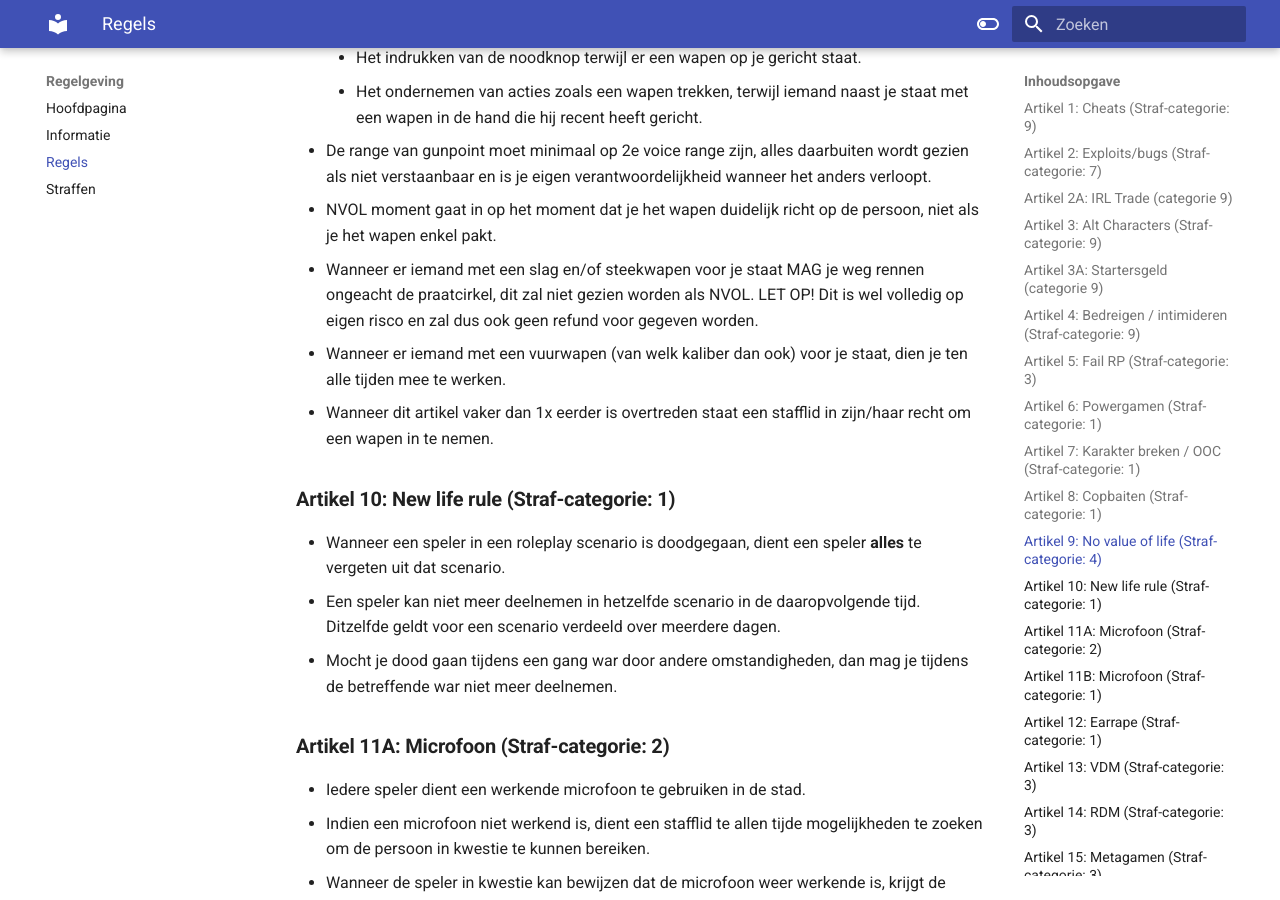
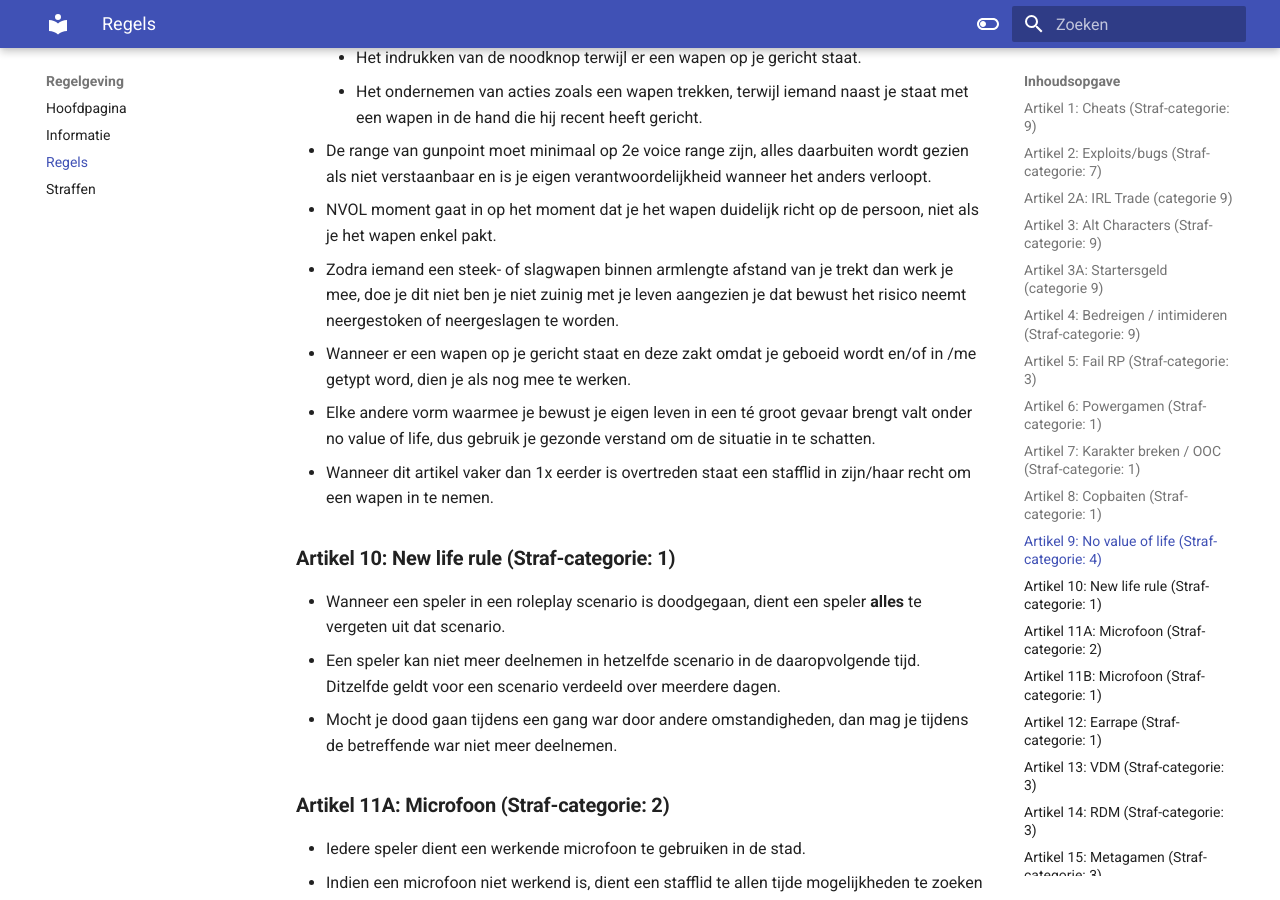
Before and after one commit to ZuiderVeenRP/apv, an MkDocs documentation site: the page built from docs/algemeen.md, in a window 1280 px wide and 900 px high, scrolled down 4038 px. Built offline with MkDocs 1.6.1 and Material for MkDocs 9.7.7, drawn with Linux system fonts in a browser that asks for light colours; comment, search, counter and statistics services are not loaded.

Commit message:
Artikel 9 NVOL
Artikel aangepast.
Toegevoegd punt 6, 7

```diff
--- a/docs/algemeen.md
+++ b/docs/algemeen.md
@@ -89,8 +89,9 @@
       * Het ondernemen van acties zoals een wapen trekken, terwijl iemand naast je staat met een wapen in de hand die hij recent heeft gericht.
    - De range van gunpoint moet minimaal op 2e voice range zijn, alles daarbuiten wordt gezien als niet verstaanbaar en is je eigen verantwoordelijkheid wanneer het anders verloopt.
    - NVOL moment gaat in op het moment dat je het wapen duidelijk richt op de persoon, niet als je het wapen enkel pakt.
-   - Wanneer er iemand met een slag en/of steekwapen voor je staat MAG je weg rennen ongeacht de praatcirkel, dit zal niet gezien worden als NVOL. LET OP! Dit is wel volledig op eigen risco en zal dus ook geen refund voor gegeven worden.
-   - Wanneer er iemand met een vuurwapen (van welk kaliber dan ook) voor je staat, dien je ten alle tijden mee te werken.
+   - Zodra iemand een steek- of slagwapen binnen armlengte afstand van je trekt dan werk je mee, doe je dit niet ben je niet zuinig met je leven aangezien je dat bewust het risico neemt neergestoken of neergeslagen te worden.
+   - Wanneer er een wapen op je gericht staat en deze zakt omdat je geboeid wordt en/of in /me getypt word, dien je als nog mee te werken.
+   - Elke andere vorm waarmee je bewust je eigen leven in een té groot gevaar brengt valt onder no value of life, dus gebruik je gezonde verstand om de situatie in te schatten.
    - Wanneer dit artikel vaker dan 1x eerder is overtreden staat een stafflid in zijn/haar recht om een wapen in te nemen.
 
 ### **Artikel 10: New life rule (Straf-categorie: 1)**
```
